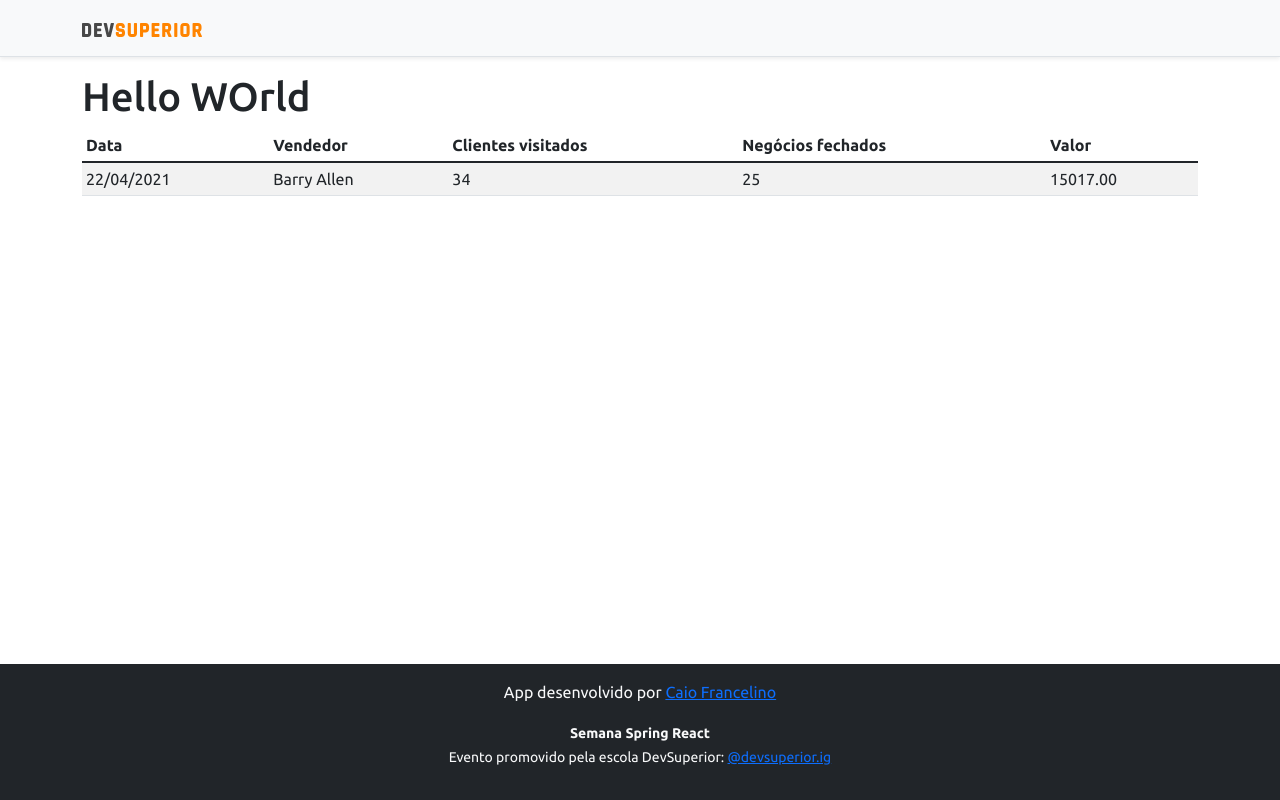
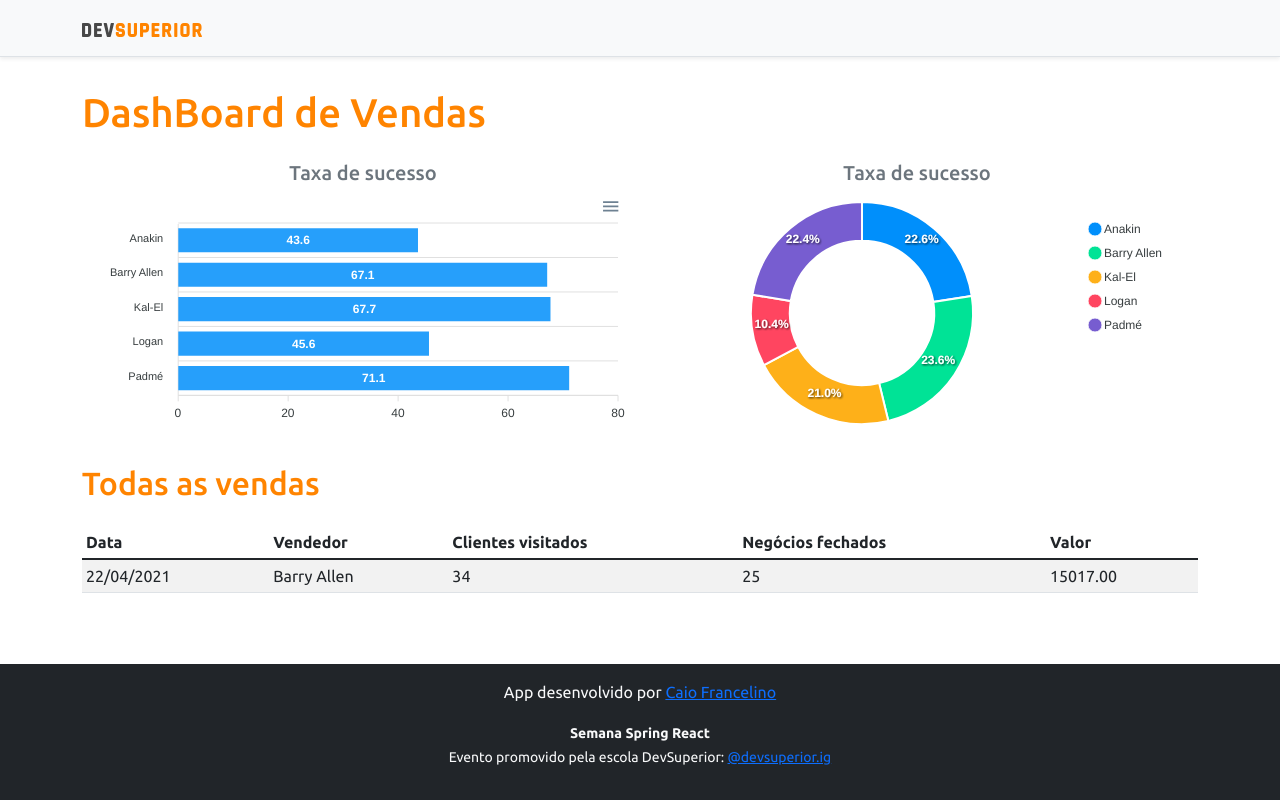
Before and after one commit to CaioFrance/projeto-sds4, a React (Create React App) app in the folder frontend/: page / in a window 1280 px wide. Built offline with nearby package versions, Linux system fonts and the light colour scheme.

Commit message:
static charts

```diff
--- a/frontend/package.json
+++ b/frontend/package.json
@@ -11,8 +11,10 @@
     "@types/node": "^12.0.0",
     "@types/react": "^17.0.0",
     "@types/react-dom": "^17.0.0",
+    "apexcharts": "^3.28.1",
     "bootstrap": "^5.1.0",
     "react": "^17.0.2",
+    "react-apexcharts": "^1.3.9",
     "react-dom": "^17.0.2",
     "react-scripts": "4.0.3",
     "typescript": "^4.1.2",
--- a/frontend/src/App.tsx
+++ b/frontend/src/App.tsx
@@ -1,4 +1,6 @@
+import { BarChar } from "components/BarChart";
 import { DataTable } from "components/DataTable";
+import { DonautChar } from "components/DonautChart";
 import { Footer } from "components/Footer";
 import { NavBar } from "components/NavBar";
 
@@ -7,7 +9,21 @@
     <>
       <NavBar />
         <div className="container">
-          <h1>Hello WOrld</h1>
+          <h1 className="text-primary py-3">DashBoard de Vendas</h1>
+          <div className="row px-3">
+            <div className="col-sm-6">
+              <h5 className="text-center text-secondary">Taxa de sucesso</h5>
+              <BarChar />
+            </div>
+            <div className="col-sm-6">
+              <h5 className="text-center text-secondary">Taxa de sucesso</h5>
+              <DonautChar />
+            </div>
+          </div>
+
+          <div className="py-3">
+            <h2 className="text-primary">Todas as vendas</h2>
+          </div>
           <DataTable />
         </div>
       <Footer />
--- /dev/null
+++ b/frontend/src/components/BarChart.tsx
@@ -0,0 +1,32 @@
+import Chart from 'react-apexcharts'
+
+export function BarChar() {
+  const options = {
+    plotOptions: {
+      bar: {
+        horizontal: true,
+      }
+    },
+  };
+
+  const mockData = {
+    labels: {
+      categories: ['Anakin', 'Barry Allen', 'Kal-El', 'Logan', 'Padmé']
+    },
+    series: [
+      {
+        name: "% Sucesso",
+        data: [43.6, 67.1, 67.7, 45.6, 71.1]
+      }
+    ]
+  };
+
+
+  return (
+    <Chart
+      type='bar'
+      height="240"
+      series={mockData.series}
+      options={{...options, xaxis:mockData.labels }} />
+  )
+}
--- /dev/null
+++ b/frontend/src/components/DonautChart.tsx
@@ -0,0 +1,22 @@
+import Chart from 'react-apexcharts'
+
+export function DonautChar() {
+  const mockData = {
+    series: [477138, 499928, 444867, 220426, 473088],
+    labels: ['Anakin', 'Barry Allen', 'Kal-El', 'Logan', 'Padmé']
+  }
+
+  const options = {
+    legend: {
+      show: true
+    }
+  }
+
+  return (
+    <Chart
+      type='donut'
+      height="240"
+      series={mockData.series}
+      options={{ ...options, labels: mockData.labels }} />
+  )
+}
```
Also changed, not shown: 1 other file (tests, documents, lock files or other folders).
